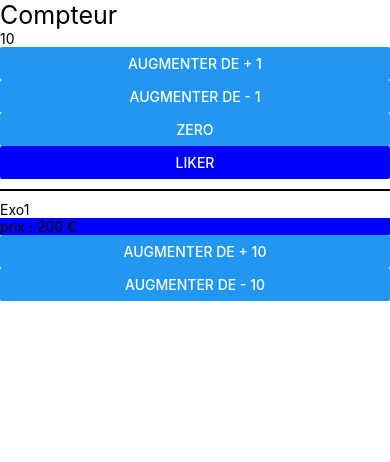
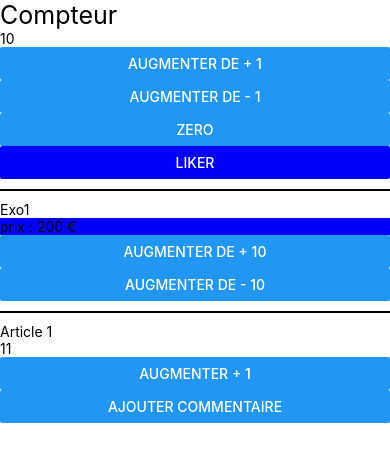
Before and after one commit to webdevproformation/react-native-d-2023, a React Native app in the folder jour4-communication/: screen / in a window 390 px wide. Shown: the top 462 px of the page. Built offline with nearby package versions, Linux system fonts and the light colour scheme.

Commit message:
useState valeur complexe objet et tableau

```diff
--- a/jour4-communication/App.js
+++ b/jour4-communication/App.js
@@ -3,6 +3,7 @@ import { StyleSheet, Text, View , StatusBar as S } from 'react-native';
 import Compteur from './composants/Compteur';
 import Separateur from './composants/Separateur';
 import Exo1 from './composants/Exo1';
+import Article from './composants/Article';
 
 export default function App() {
   return (
@@ -10,6 +11,8 @@ export default function App() {
       <Compteur />
       <Separateur />
       <Exo1 />
+      <Separateur />
+      <Article />
       <StatusBar style="auto" />
     </View>
   );
--- /dev/null
+++ b/jour4-communication/composants/Article.jsx
@@ -0,0 +1,30 @@
+import { StyleSheet, Text, View , Button } from 'react-native'
+import React , {useState} from 'react'
+
+export default function Article() {
+    const [ data , setData ] = useState({ titre : "Article 1" , nbLike : 11 })
+    const [commentaire , setCommentaire] = useState([])
+  return (
+    <View>
+      <Text>{data.titre}</Text>
+      <Text>{ data.nbLike }</Text>
+      <Button title={"augmenter + 1"} onPress={function(){
+        const cloneData = {... data}
+        cloneData.nbLike ++
+        setData(cloneData)
+      }}/>
+      <Button title={'ajouter commentaire'} onPress={function(){
+        const cloneCommentaire = [...commentaire];
+        cloneCommentaire.push("nouveau commentaire");
+        setCommentaire(cloneCommentaire)
+      }} />
+      {commentaire.map(function(item , key){
+        return <Text key={key}> {item} </Text>
+      })}
+
+
+    </View>
+  )
+}
+
+const styles = StyleSheet.create({})
--- a/jour4-communication/composants/Exo1.jsx
+++ b/jour4-communication/composants/Exo1.jsx
@@ -5,10 +5,14 @@ export default function Exo1() {
     const [prix, setPrix] = useState(200);
     // const [couleur , setCouleur] = useState("blue")
     function augmenterPlus10(){
-        setPrix(prix + 10)
+        setPrix(prix + 10) // les fonctions en 2ème paramètre du useState()
+                           // si on a besoin d'attendre que le state soit modifié useEffect()
+                           // lag
+        // if(prix > 250 )  setCouleur("red")
     }
     function diminuerMoins10(){
         setPrix(prix - 10)
+        // if(prix <= 250 )  setCouleur("blue")
     }
   return (
     <View>
```
Also changed, not shown: 1 other file (tests, documents, lock files or other folders).
